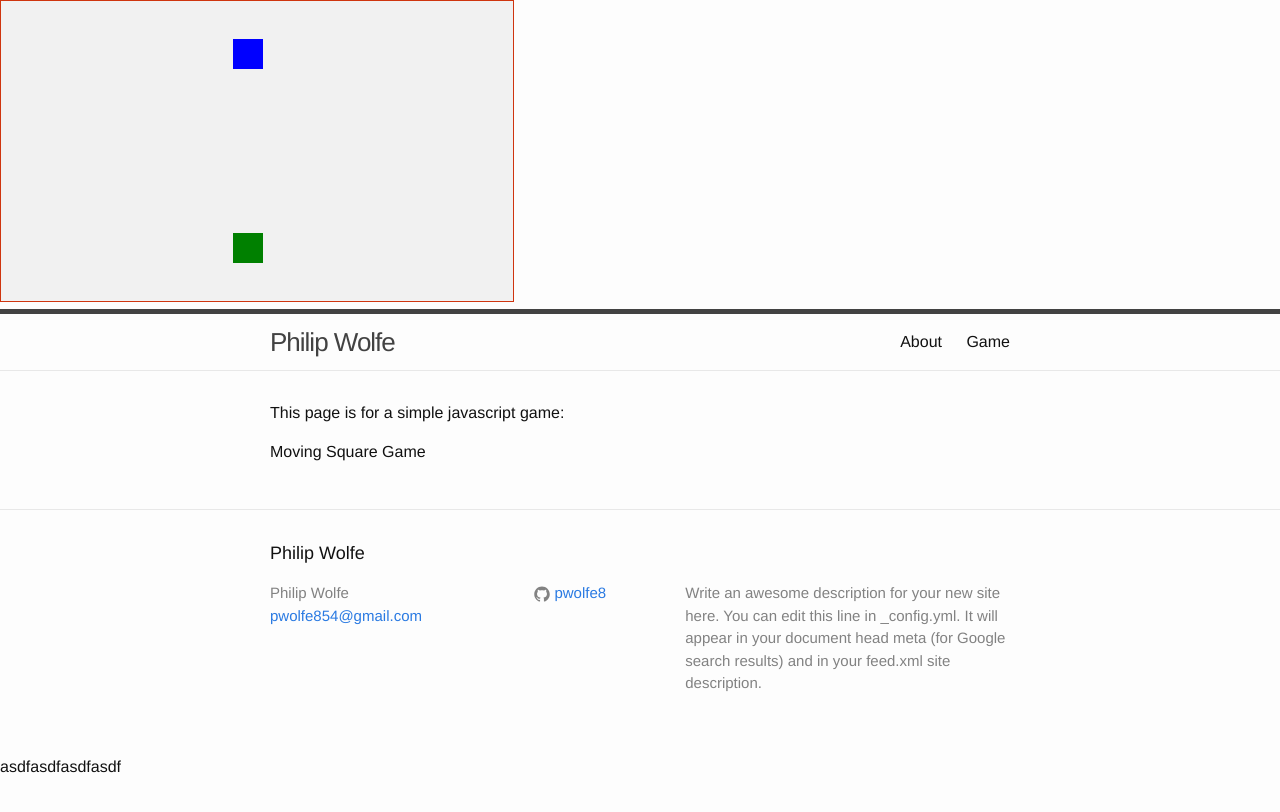
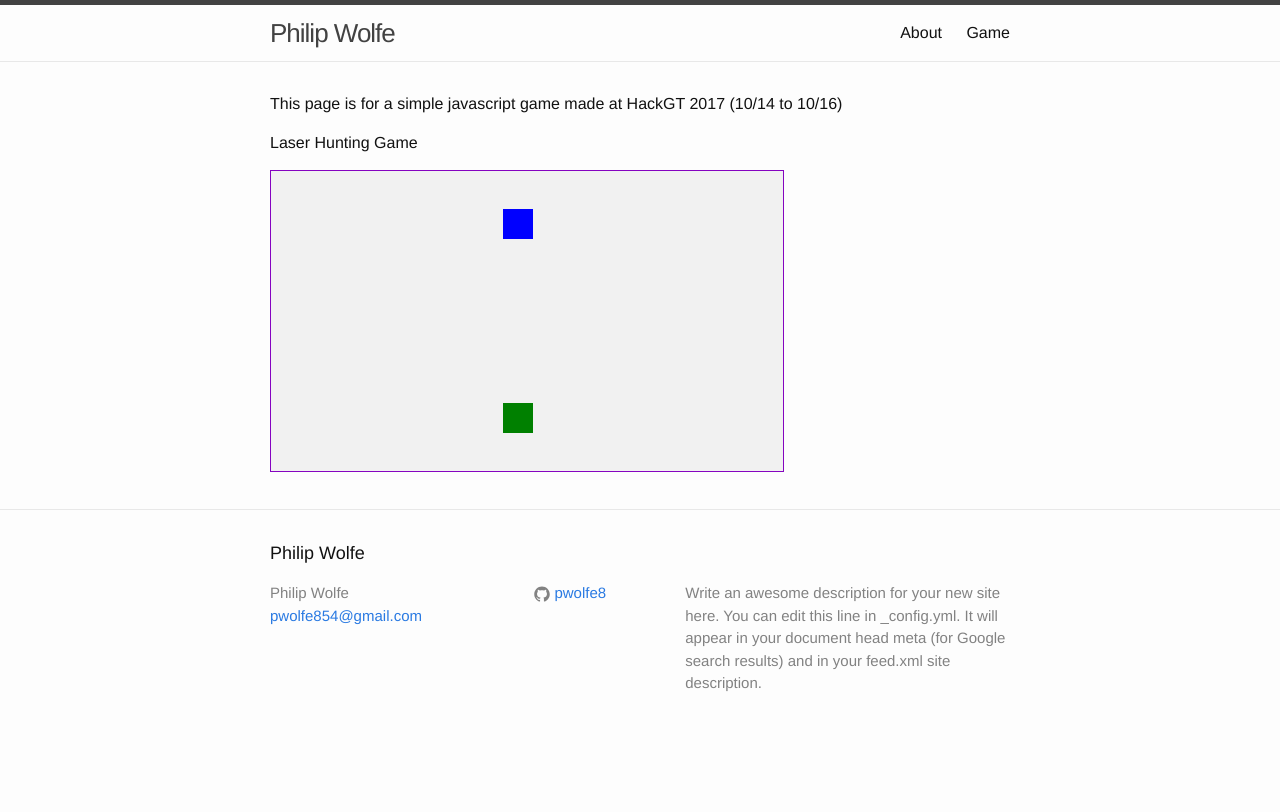
Before and after one commit to pwolfe8/pwolfe8.github.io, a Jekyll site: the page built from _pages/game_page.md, in a window 1280 px wide. Shown: the top 812 px of the page. Built offline with Jekyll 4.4.1, drawn with Linux system fonts in a browser that asks for light colours.

Commit message:
added to Game page

```diff
--- a/_layouts/game_page.html
+++ b/_layouts/game_page.html
@@ -13,8 +13,6 @@
     </div>
 
     {% include footer.html %}
-    asdfasdfasdfasdf
-
 
   </body>
 
--- /dev/null
+++ b/_pages/game_page.md
@@ -0,0 +1,13 @@
+---
+layout: game_page
+title: Game
+date: 2017-09-06 8:00:00
+permalink: "/game/"
+---
+
+This page is for a simple javascript game made at HackGT 2017 (10/14 to 10/16)
+
+Laser Hunting Game
+<canvas id="game1"></canvas>
+
+{% include game.html %}
--- a/_pages/game_post.md
+++ /dev/null
@@ -1,13 +0,0 @@
----
-layout: game_page
-title: Game
-date: 2017-09-06 8:00:00
-permalink: "/game/"
----
-
-This page is for a simple javascript game:
-
-
-
-<p> Moving Square Game </p>
-{% include game.html %}
--- a/_sass/_base.scss
+++ b/_sass/_base.scss
@@ -51,7 +51,8 @@ img {
  * Canvas
  */
  canvas {
-    border:1px solid #cf350f;
+    display: inline-block;
+    border:1px solid #8504c0;
     background-color: #f1f1f1;
 }
 
```
Also changed, not shown: _includes/game.html (+11 -4 lines).
